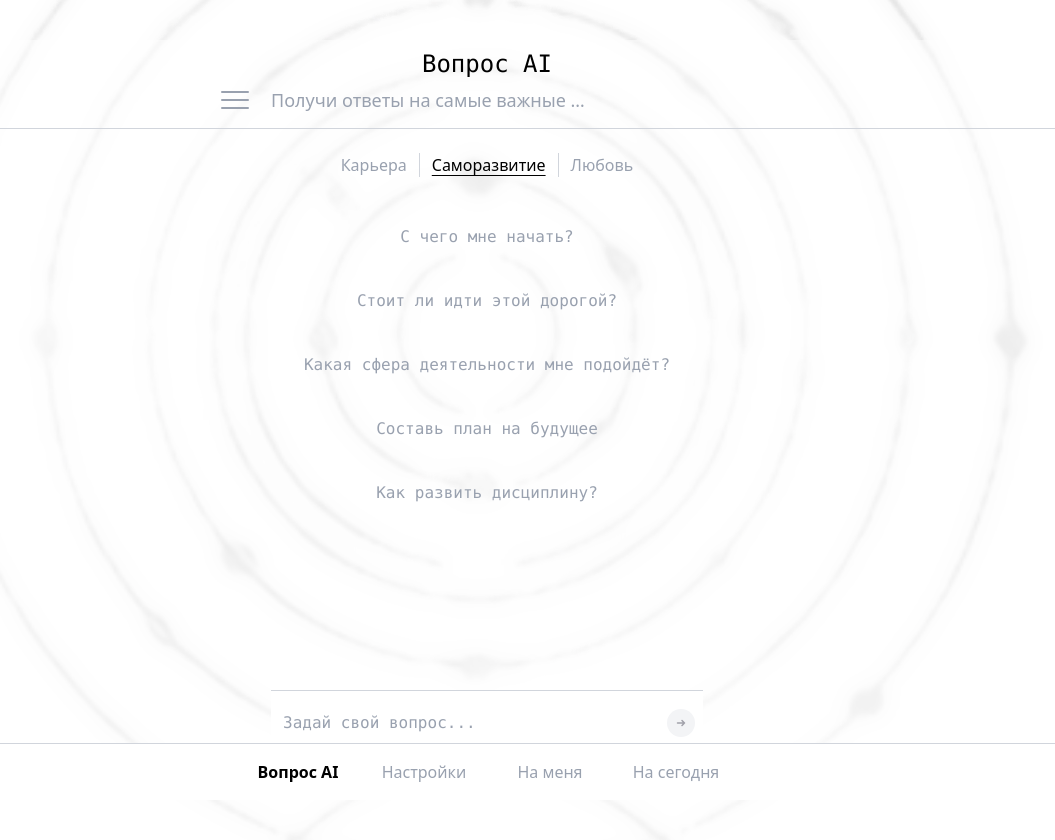
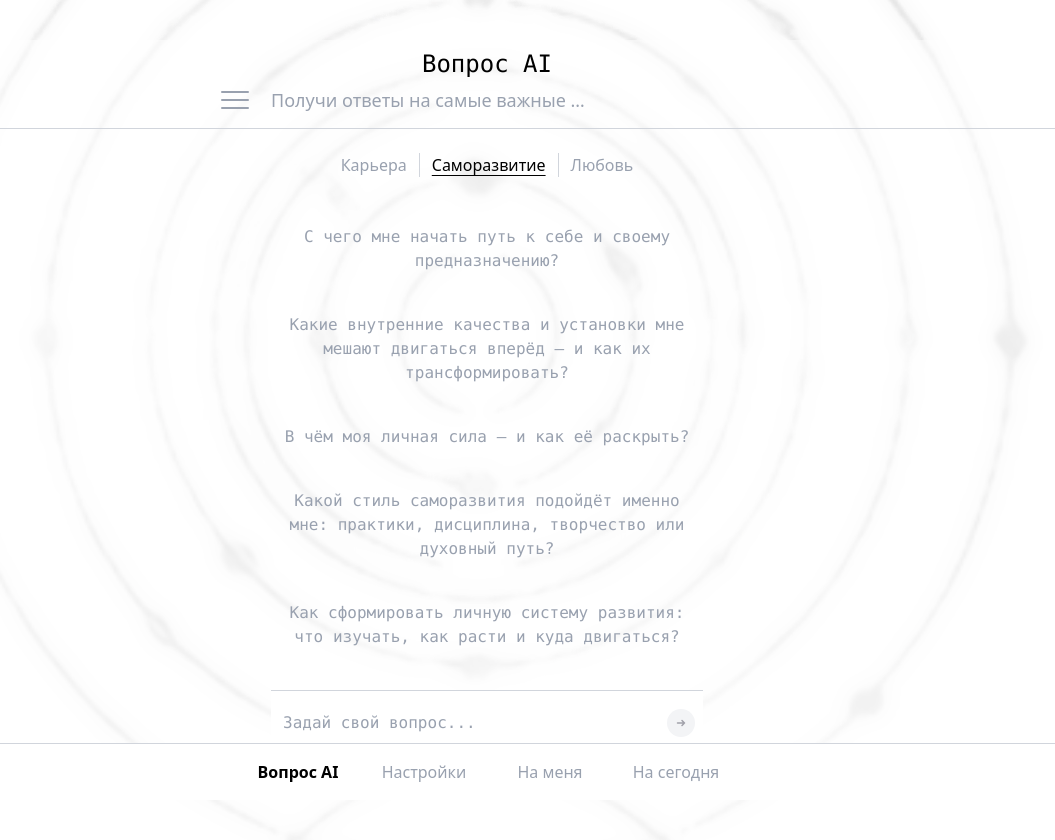
Before and after one commit to NikitaBest/Test-Front-NatalCard, a React (Vite) app: page /ask-ai in a window 1280 px wide. Shown: the whole page, without its empty margins (153-1208 px from the left). Built offline with nearby package versions, Linux system fonts and the light colour scheme; sample sign-in values are in the browser's storage.

Commit message:
изменение вопросов на странице чата ИИ

```diff
--- a/src/App.jsx
+++ b/src/App.jsx
@@ -32,7 +32,7 @@ function App() {
     const token = localStorage.getItem('token');
     if (!token) {
       const testUserData = {
-        userTelegramId: 888999,
+        userTelegramId: 888443,
         firstName: 'string',
         lastName: 'string',
         userName: 'string',
--- a/src/pages/AskAI.jsx
+++ b/src/pages/AskAI.jsx
@@ -72,18 +72,18 @@ function HamburgerIcon() {
 
 const QUESTIONS = {
   career: [
-    'Как подобрать профессию?',
-    'Что меня ждет?',
-    'Какая сфера деятельности мне подойдёт?',
-    'Составь план для карьерного роста',
-    'Как развить навыки?'
+    'Какую профессию мне выбрать, чтобы раскрыть мой потенциал и чувствовать удовлетворение от дела?',
+    'В чём мои сильные стороны и таланты, которые я могу превратить в источник дохода?',
+    'Какую нишу, направление или индустрию мне лучше развивать, чтобы реализоваться и зарабатывать?',
+    'Какой стиль работы подходит мне лучше: предпринимательство, найм, творчество, фриланс, наставничество?',
+    'Что сейчас мешает мне реализоваться в карьере — и как это преодолеть?'
   ],
   self: [
-    'С чего мне начать?',
-    'Стоит ли идти этой дорогой?',
-    'Какая сфера деятельности мне подойдёт?',
-    'Составь план на будущее',
-    'Как развить дисциплину?',
+    'С чего мне начать путь к себе и своему предназначению?',
+    'Какие внутренние качества и установки мне мешают двигаться вперёд — и как их трансформировать?',
+    'В чём моя личная сила — и как её раскрыть?',
+    'Какой стиль саморазвития подойдёт именно мне: практики, дисциплина, творчество или духовный путь?',
+    'Как сформировать личную систему развития: что изучать, как расти и куда двигаться?',
   ],
   love: [
     'Как построить гармоничные отношения?',
@@ -215,7 +215,7 @@ export default function AskAI() {
           )}
           {/* Вопросы только до начала диалога */}
           {!dialogStarted && (
-            <div className="flex flex-col items-center w-full max-w-md mx-auto mb-8">
+            <div className="flex flex-col items-center w-full max-w-md mx-auto mb-8 px-4">
               {QUESTIONS[activeTab].map((q, i) => (
                 <button
                   key={i}
```
